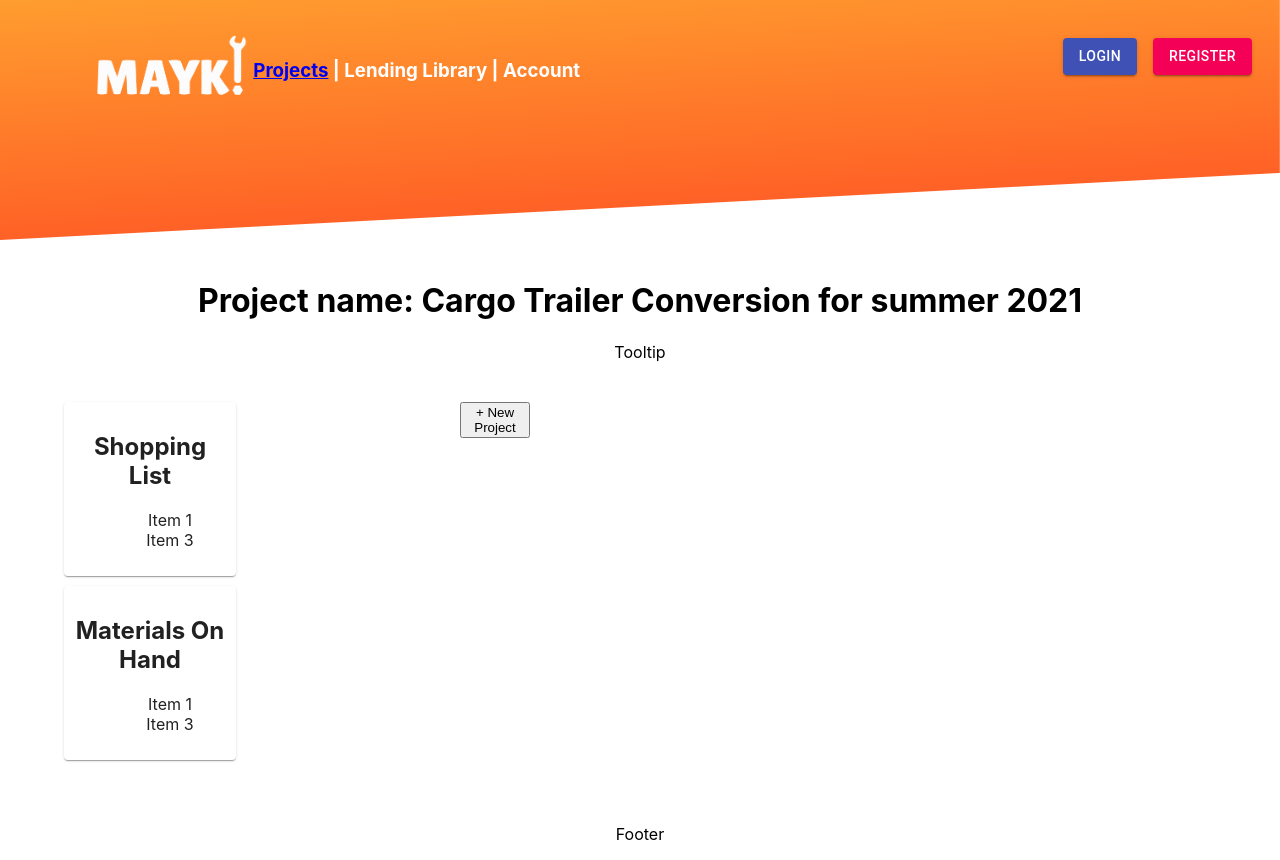
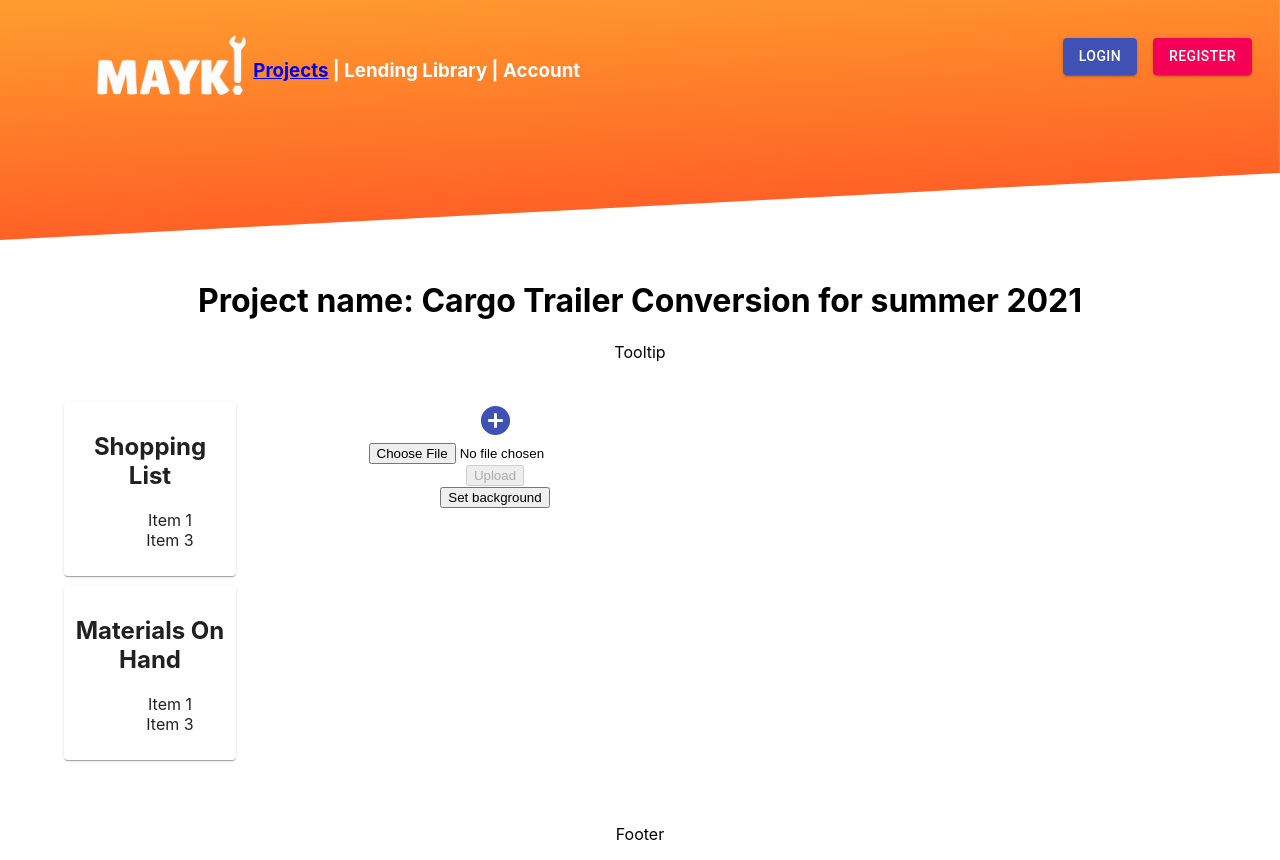
Before and after one commit to rel-ross/Mayk-frontend, a React (Create React App) app: page /NewProject in a window 1280 px wide. Built offline with nearby package versions, Linux system fonts and the light colour scheme; no server answers.

Commit message:
trying to get node to firebase upload working

```diff
--- a/src/Components/BodyComponents/NewProject/NewProject.css
+++ b/src/Components/BodyComponents/NewProject/NewProject.css
@@ -16,3 +16,13 @@
     margin-left: 30%;
     margin-top: 25%;
 }
+
+.add-project-button {
+    background-color: transparent;
+    border: none;
+    color: #3f51b5;
+}
+
+.add-project-button:hover {
+    color: red;
+}
--- a/src/Components/BodyComponents/NewProject/NewProject.js
+++ b/src/Components/BodyComponents/NewProject/NewProject.js
@@ -1,7 +1,9 @@
 import React, {useReducer} from 'react'
 import { makeStyles } from '@material-ui/core/styles';
 import Modal from '@material-ui/core/Modal';
+import AddCircleIcon from '@material-ui/icons/AddCircle';
 import UploadImage from '../UploadImage/UploadImage'
+
 
 import './NewProject.css'
 
@@ -40,6 +42,28 @@ export default function NewProject({ fileHasBeenLoaded, url, file, handleFileCha
         })
     }
 
+    const handleFileSubmit = (event) => {
+        event.preventDefault();
+        const URL= "http://localhost:4000/upload"
+        const formData = new FormData(event.target);
+        fetch(URL, {
+            method: "POST",
+            // This contains the file to be uploaded
+            body: new FormData(event.target)
+        }).then(response => response.json())
+        .then(({data, error}) => {
+            const message = error
+                // If there was an error, show it
+                ? `There was an error: ${error}`
+                // Otherwise, show the URL of the uploaded file
+                : `File was uploaded to: <a href="${data}">${data}</a>`
+                console.log(data)
+        }).catch(error => {
+            // If there was a problem, show the error message
+            console.log(`There was an error: ${error.message}`)
+        });
+    }
+
 
     const useStyles = makeStyles((theme) => ({
     paper: {
@@ -67,10 +91,10 @@ export default function NewProject({ fileHasBeenLoaded, url, file, handleFileCha
 
     return (
         <div className="new-project">
-            <button type="button" onClick={handleOpen}>
-        + New Project
+            <button className="add-project-button" onClick={handleOpen}>
+                <AddCircleIcon fontSize="large"/>
             </button>
-      <Modal
+            {/* <Modal
                 open={open}
                 onClose={handleClose}
                 aria-labelledby="simple-modal-title"
@@ -81,13 +105,19 @@ export default function NewProject({ fileHasBeenLoaded, url, file, handleFileCha
                     <form onSubmit={ handleSubmit }>
                         <label>Project Name</label>
                         <input name="projectName" value={ projectName } onChange={ handleChange }></input>
-                <button type="submit">Submit</button>
+                        <button type="submit">✓</button>
                     </form>
+                    <form enctype="multipart/form-data" onSubmit={ handleFileSubmit }>
+                        <label for="file">File</label>
+                        <input id="file" name="file" type="file" required />
+
+                        <input type="submit" value="Upload File" />
+
+                        <div id="message"></div>
+                    </form> */}
                     <UploadImage fileHasBeenLoaded={ fileHasBeenLoaded } file={ file } url={ url } handleUpload={ handleUpload } handleFileChange={ handleFileChange } file={ file }/>
-
-
-        </div>
-      </Modal>
+                {/* </div>
+            </Modal> */}
         </div>
     )
 }
--- a/src/Containers/NewProjectContainer/NewProjectContainer.js
+++ b/src/Containers/NewProjectContainer/NewProjectContainer.js
@@ -3,6 +3,7 @@ import { makeStyles } from '@material-ui/core/styles';
 import Grid from '@material-ui/core/Grid';
 import { Paper } from '@material-ui/core';
 import ReactTooltip from 'react-tooltip';
+import AddCircleIcon from '@material-ui/icons/AddCircle';
 
 import ProjectHeader from '../../Components/BodyComponents/ProjectHeader/ProjectHeader'
 import ShoppingList from '../../Components/BodyComponents/ShoppingList/ShoppingList'
@@ -17,11 +18,6 @@ export default function Body({url, file, handleFileChange, handleUpload}) {
     // const classes = useStyles();
     const [spacing, setSpacing] = React.useState(3);
     const [fileLoaded, setFileLoaded] = useState(false)
-    const project = {
-        projectName: '',
-        lineCoordinates: '',
-        image: ''
-    }
 
     const fileHasBeenLoaded = () => {
         setFileLoaded(true)
```
Lines whose indentation alone changed are shown as unchanged.
